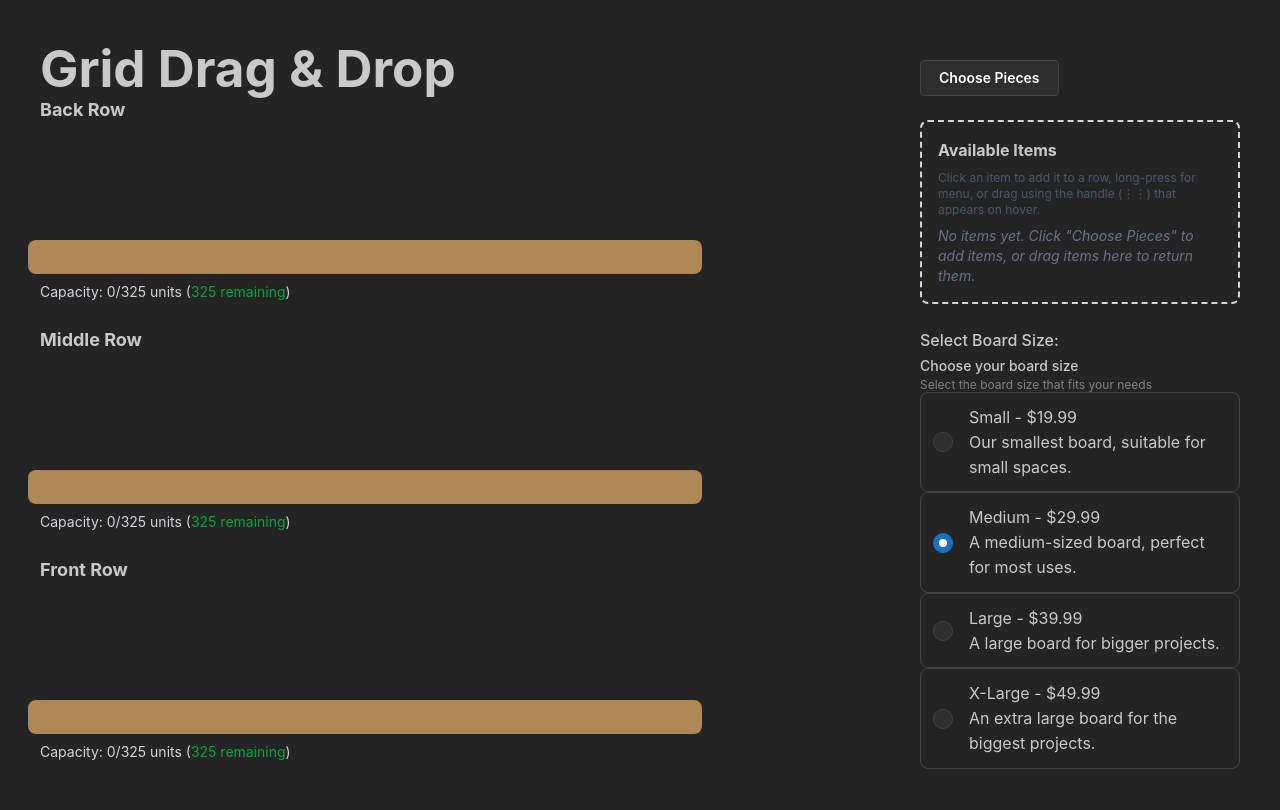
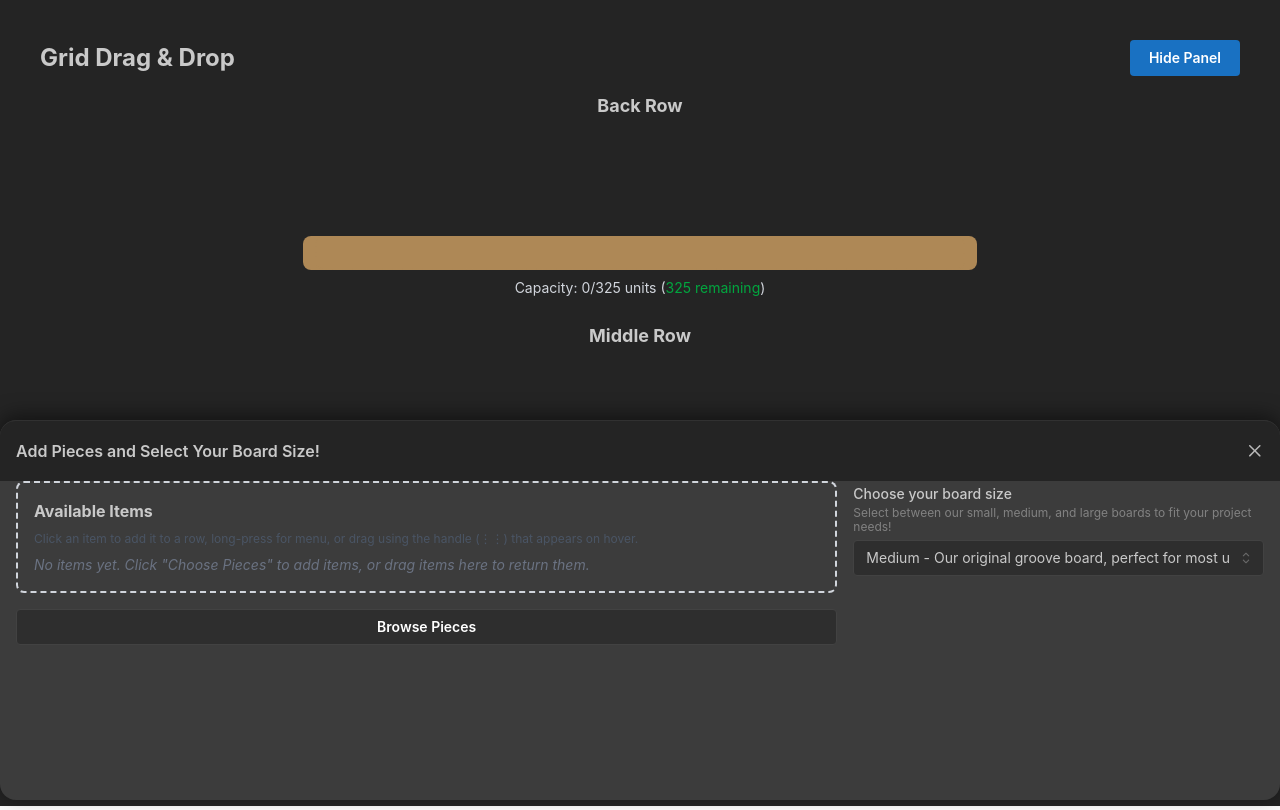
Before and after one commit to aerawk/drag-and-drop, a React (Vite) app: page / in a window 1280 px wide. Built offline with nearby package versions, Linux system fonts and the light colour scheme.

Commit message:
feat: moved pieces and boards into drawer component

```diff
--- a/src/NewApp/GridDroppable.tsx
+++ b/src/NewApp/GridDroppable.tsx
@@ -51,7 +51,7 @@ export function GridDroppable({
   }, [maxWidth, viewportWidth]);
 
   return (
-    <div className="flex flex-col gap-2 flex-1 min-w-0 w-full relative">
+    <div className="flex flex-col gap-2 flex-1 min-w-0 w-full relative items-center">
       <h3 className="font-bold text-base md:text-lg">{title}</h3>
       <div
         ref={setNodeRef}
--- a/src/NewApp/GridItem.tsx
+++ b/src/NewApp/GridItem.tsx
@@ -18,6 +18,7 @@ interface GridItemProps extends GridItemData {
     listeners: any;
     attributes: any;
   };
+  isOverlay?: boolean;
 }
 
 export function GridItem({
@@ -31,11 +32,13 @@ export function GridItem({
   onItemClick,
   onLongPress,
   dragHandleProps,
+  isOverlay = false,
 }: GridItemProps) {
   const { attributes, listeners, setNodeRef, transform, isDragging } =
     useDraggable({
       id: id,
       data: { width },
+      disabled: isOverlay,
     });
 
   const style = {
--- a/src/NewApp/ItemPicker.tsx
+++ b/src/NewApp/ItemPicker.tsx
@@ -7,31 +7,62 @@ interface ItemPickerProps {
 }
 
 export const ItemPicker = ({ onAddItems }: ItemPickerProps) => {
-  const [selectedIndices, setSelectedIndices] = useState<Set<number>>(
-    new Set(),
-  );
+  const [selectedQuantities, setSelectedQuantities] = useState<
+    Map<number, number>
+  >(new Map());
 
   const toggleItem = (index: number) => {
-    setSelectedIndices((prev) => {
-      const next = new Set(prev);
+    setSelectedQuantities((prev) => {
+      const next = new Map(prev);
       if (next.has(index)) {
         next.delete(index);
       } else {
-        next.add(index);
+        next.set(index, 1);
       }
       return next;
     });
   };
 
+  const increment = (index: number) => {
+    setSelectedQuantities((prev) => {
+      const next = new Map(prev);
+      next.set(index, (next.get(index) ?? 0) + 1);
+      return next;
+    });
+  };
+
+  const decrement = (index: number) => {
+    setSelectedQuantities((prev) => {
+      const next = new Map(prev);
+      const current = next.get(index) ?? 0;
+      if (current <= 1) {
+        next.delete(index);
+      } else {
+        next.set(index, current - 1);
+      }
+      return next;
+    });
+  };
+
+  const totalCount = Array.from(selectedQuantities.values()).reduce(
+    (sum, qty) => sum + qty,
+    0,
+  );
+
   const handleAdd = () => {
-    const selected = Array.from(selectedIndices).map((i) => iconEntries[i]);
+    const selected = Array.from(selectedQuantities.entries()).flatMap(
+      ([index, qty]) => Array<IconRegistryEntry>(qty).fill(iconEntries[index]),
+    );
     onAddItems(selected);
   };
 
   return (
     <div>
-      <div className="grid grid-cols-5 sm:grid-cols-6 md:grid-cols-8 gap-2 max-h-[60vh] overflow-y-auto p-1">
-        {iconEntries.map((entry, index) => (
+      <div className="grid grid-cols-4 gap-2 max-h-[60vh] overflow-y-auto p-1">
+        {iconEntries.map((entry, index) => {
+          const qty = selectedQuantities.get(index);
+          const isSelected = qty !== undefined;
+          return (
             <Tooltip
               key={index}
               label={`${entry.name}, ${entry.width}mm`}
@@ -39,26 +70,48 @@ export const ItemPicker = ({ onAddItems }: ItemPickerProps) => {
               withArrow>
               <div
                 onClick={() => toggleItem(index)}
-              className={`flex flex-col items-center justify-center p-2 rounded cursor-pointer border-2 transition-colors ${
-                selectedIndices.has(index)
-                  ? "border-purple-500 bg-purple-100"
+                className={`relative flex flex-col items-center justify-center p-2 rounded cursor-pointer border-2 transition-colors ${
+                  isSelected
+                    ? "border-purple-500"
                     : "border-transparent hover:border-gray-300"
                 }`}>
                 <img
                   src={entry.svgSrc}
                   alt={entry.name}
-                className="w-12 h-12 object-contain"
+                  className="w-16 h-16 object-contain"
                 />
                 <span className="text-xs text-center mt-1 truncate w-full">
                   {entry.name}
                 </span>
+                {isSelected && (
+                  <div
+                    className="flex items-center gap-1 mt-1"
+                    onClick={(e) => e.stopPropagation()}>
+                    <button
+                      type="button"
+                      onClick={() => decrement(index)}
+                      className="w-5 h-5 flex items-center justify-center rounded-full bg-purple-500 text-white text-xs leading-none hover:bg-purple-600">
+                      -
+                    </button>
+                    <span className="text-xs font-semibold min-w-4 text-center">
+                      {qty}
+                    </span>
+                    <button
+                      type="button"
+                      onClick={() => increment(index)}
+                      className="w-5 h-5 flex items-center justify-center rounded-full bg-purple-500 text-white text-xs leading-none hover:bg-purple-600">
+                      +
+                    </button>
+                  </div>
+                )}
               </div>
             </Tooltip>
-        ))}
+          );
+        })}
       </div>
       <div className="mt-4 flex justify-end">
-        <Button disabled={selectedIndices.size === 0} onClick={handleAdd}>
-          {selectedIndices.size > 0 ? `Add (${selectedIndices.size})` : "Add"}
+        <Button disabled={selectedQuantities.size === 0} onClick={handleAdd}>
+          {totalCount > 0 ? `Add (${totalCount})` : "Add"}
         </Button>
       </div>
     </div>
--- a/src/NewApp/NewApp.tsx
+++ b/src/NewApp/NewApp.tsx
@@ -1,5 +1,6 @@
 import {
   DndContext,
+  DragOverlay,
   type DragEndEvent,
   useDroppable,
   type DragStartEvent,
@@ -9,7 +10,16 @@ import { useState } from "react";
 import { GridDroppable } from "./GridDroppable";
 import { GridItem, type GridItemData } from "./GridItem";
 import { arrayMove } from "@dnd-kit/sortable";
-import { Radio, Group, Text, Modal, Button, Menu } from "@mantine/core";
+import {
+  Radio,
+  Group,
+  Text,
+  Modal,
+  Button,
+  Menu,
+  Drawer,
+  Select,
+} from "@mantine/core";
 import { useDisclosure } from "@mantine/hooks";
 import { useState as useReactState, useRef, useEffect } from "react";
 import { boardSizes } from "./data/boards";
@@ -46,6 +56,8 @@ export function NewApp() {
   const [availableItems, setAvailableItems] = useState<GridItemData[]>([]);
 
   const [opened, { open, close }] = useDisclosure(false);
+  const [drawerOpened, { toggle: toggleDrawer, close: closeDrawer }] =
+    useDisclosure(true);
 
   const [grid1Items, setGrid1Items] = useState<GridItemData[]>([]);
   const [grid2Items, setGrid2Items] = useState<GridItemData[]>([]);
@@ -153,7 +165,6 @@ export function NewApp() {
   function handleDragEnd(event: DragEndEvent) {
     const { active, over } = event;
     setActiveItem(null);
-
     if (!over) return;
 
     const itemLocation = findItemLocation(active.id as string);
@@ -226,11 +237,14 @@ export function NewApp() {
       onDragEnd={handleDragEnd}>
       <div
         id="main-container"
-        className="flex flex-col lg:flex-row w-full max-w-full p-3 sm:p-4 md:p-6 gap-4 md:gap-6 overflow-x-hidden">
-        <div
-          id="title-and-grid"
-          className="flex flex-col flex-1 lg:flex-2 min-w-0">
-          <h1 className="text-2xl font-bold">Grid Drag & Drop</h1>
+        className="flex flex-col w-full max-w-full p-3 sm:p-4 md:p-6 overflow-x-hidden">
+        <div id="title-and-grid" className="flex flex-col flex-1 min-w-0">
+          <div className="flex items-center justify-between mb-4">
+            <h2 className="text-2xl font-bold">Grid Drag & Drop</h2>
+            <Button variant="" size="sm" onClick={toggleDrawer}>
+              {drawerOpened ? "Hide Panel" : "Show Panel"}
+            </Button>
+          </div>
 
           <div id="grid-container" className="flex flex-col gap-4">
             <GridDroppable
@@ -253,11 +267,31 @@ export function NewApp() {
             />
           </div>
         </div>
-
-        <aside className="w-full lg:w-80 space-y-4 md:space-y-6 lg:pt-5 min-w-0">
-          <Button variant="default" onClick={open} className="w-full sm:w-auto">
-            Choose Pieces
-          </Button>
+      </div>
+      <DragOverlay dropAnimation={null}>
+        {activeItem ? activeItem.icon : null}
+      </DragOverlay>
+      <Drawer
+        opened={drawerOpened}
+        onClose={closeDrawer}
+        title="Add Pieces and Select Your Board Size!"
+        position="bottom"
+        withOverlay={false}
+        trapFocus={false}
+        lockScroll={false}
+        size={"sm"}
+        styles={{
+          title: { fontWeight: 600 },
+          content: {
+            borderTop: "1px solid #313131",
+            boxShadow: "0 -4px 20px rgba(0, 0, 0, 0.5)",
+            backgroundColor: "#3c3c3c",
+          },
+        }}
+        radius="lg"
+        shadow="xl">
+        <div className="flex flex-row space-x-4">
+          <div className="flex flex-col gap-4 flex-2">
             <AvailableItemsPool
               items={availableItems}
               onRemove={removeItemFromAvailable}
@@ -267,10 +301,15 @@ export function NewApp() {
               grid3Items={grid3Items}
               activeBoardSize={activeBoardSize}
             />
-          <span className="text-sm md:text-base font-medium">
-            Select Board Size:
-          </span>
-          <Radio.Group
+            <Button
+              variant="default"
+              onClick={open}
+              className="w-full sm:w-auto">
+              Browse Pieces
+            </Button>
+          </div>
+
+          {/* <Radio.Group
             value={activeBoardSize.name}
             onChange={(name) => {
               const selected = boardSizes.find((b) => b.name === name);
@@ -283,12 +322,29 @@ export function NewApp() {
               description: "text-xs md:text-sm",
             }}>
             <div className="pt-md gap-xs">{cards}</div>
-          </Radio.Group>
-        </aside>
+          </Radio.Group> */}
+          <div className="flex flex-1">
+            <Select
+              height={80}
+              label="Choose your board size"
+              description="Select between our small, medium, and large boards to fit your project needs!"
+              value={activeBoardSize.name}
+              onChange={(name) => {
+                const selected = boardSizes.find((b) => b.name === name);
+                if (selected) setActiveBoardSize(selected);
+              }}
+              data={boardSizes.map((b) => ({
+                value: b.name,
+                label: `${b.name} - ${b.description} - ${b.price}`,
+              }))}
+              classNames={{
+                label: "text-sm md:text-base",
+                description: "text-xs md:text-sm",
+              }}
+            />
           </div>
-      {/* <DragOverlay>
-        {activeItem ? <GridItem {...activeItem} /> : null}
-      </DragOverlay> */}
+        </div>
+      </Drawer>
       <Modal
         id="item-picker-modal"
         opened={opened}
--- a/src/NewApp/SortableGridItem.tsx
+++ b/src/NewApp/SortableGridItem.tsx
@@ -36,9 +36,9 @@ export function SortableGridItem({
   const itemStyle: React.CSSProperties = {
     transform: CSS.Translate.toString(dampenedTransform),
     transition,
-    opacity: isDragging ? 0.8 : 1,
+    opacity: isDragging ? 0 : 1,
     height: "100%",
-    cursor: "grab",
+    cursor: isDragging ? "grabbing" : "grab",
     position: "relative",
     zIndex: isDragging ? 9999 : "auto",
   };
--- a/src/NewApp/data/boards.ts
+++ b/src/NewApp/data/boards.ts
@@ -7,7 +7,7 @@ export const boardSizes: BoardType[] = [
     grooveWidth: 224,
     name: "Small",
     label: "Small (10 inch)",
-    description: "Our smallest board, suitable for small spaces.",
+    description: "Our small board, great for small shelves and spaces!",
     price: "$19.99",
     isInStock: true,
   },
@@ -17,7 +17,7 @@ export const boardSizes: BoardType[] = [
     grooveWidth: 325,
     name: "Medium",
     label: "Medium (14 inch)",
-    description: "A medium-sized board, perfect for most uses.",
+    description: "Our original groove board, perfect for most uses!",
     price: "$29.99",
     isInStock: true,
   },
@@ -27,18 +27,18 @@ export const boardSizes: BoardType[] = [
     grooveWidth: 427,
     name: "Large",
     label: "Large (18 inch)",
-    description: "A large board for bigger projects.",
+    description: "Our biggest board, great for maximum customization and fun!",
     price: "$39.99",
     isInStock: true,
   },
-  {
-    size: "x-large",
-    boardWidth: 600,
-    grooveWidth: 540,
-    name: "X-Large",
-    label: "X-Large (24 inch)",
-    description: "An extra large board for the biggest projects.",
-    price: "$49.99",
-    isInStock: true,
-  },
+  // {
+  //   size: "x-large",
+  //   boardWidth: 600,
+  //   grooveWidth: 540,
+  //   name: "X-Large",
+  //   label: "X-Large (24 inch)",
+  //   description: "An extra large board for the biggest projects.",
+  //   price: "$49.99",
+  //   isInStock: true,
+  // },
 ];
```
Lines whose indentation alone changed are shown as unchanged.
